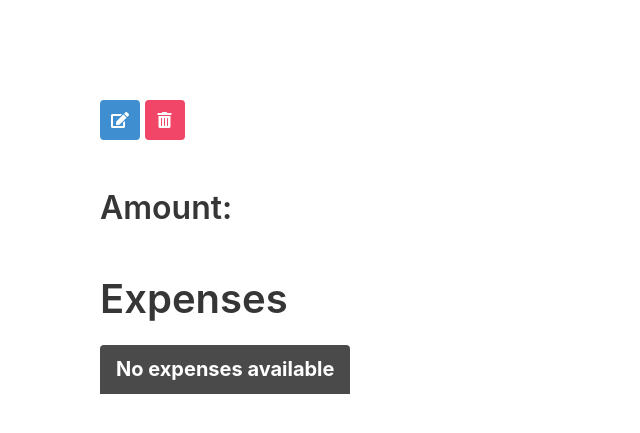
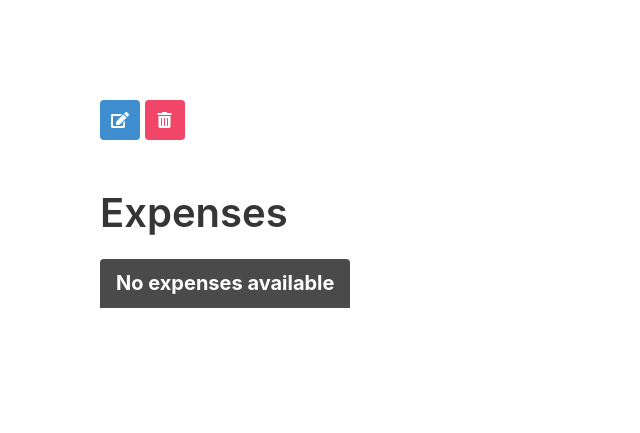
Before and after one commit to camaya21/project_4, a Django app: template main_app/templates/budget_detail.html in a window 1280 px wide. Shown: the part 52-485 px from the top of the page, without its empty margins (0-640 px from the left). Run offline with Django 4.2, Linux system fonts and the light colour scheme; the template is opened without the code that fills it, so the values that code supplies are empty.

Commit message:
Taking out amount

```diff
--- a/main_app/templates/budget_detail.html
+++ b/main_app/templates/budget_detail.html
@@ -15,9 +15,6 @@
                 <i class="fas fa-trash-alt"></i>
             </span>
         </a>
-    </div>
-    <div class="detail__about">
-        <h4 class="title is-3">Amount: </h4>
     </div>
     <div class="detail__expenses mb-5">
         <h3 class="title is-2">Expenses</h3>
```
